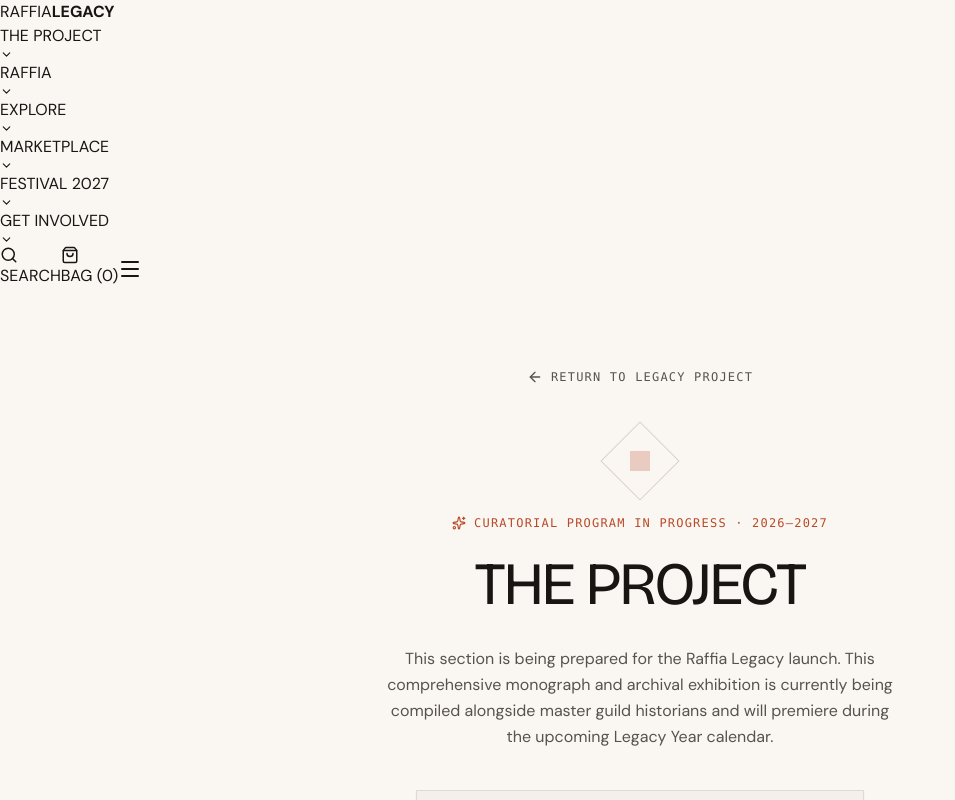
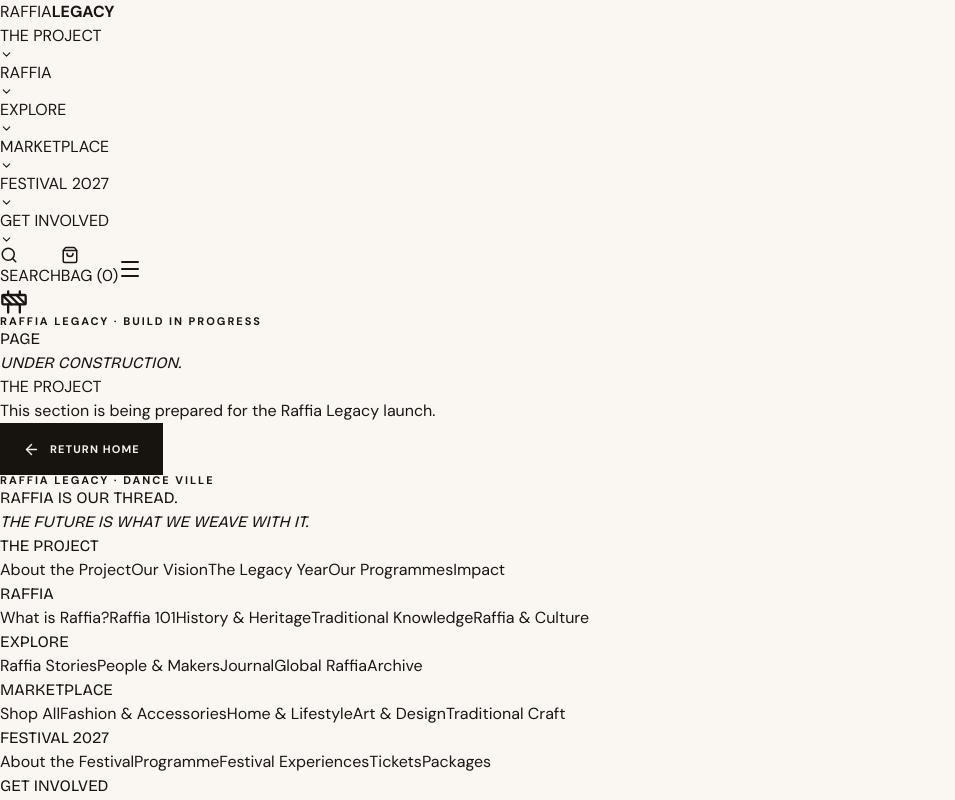
Before and after one commit to Felidonjnr/raffia1, a React (Vite) app: page / in a window 1280 px wide. Both pictures are taken after a click on the button "THE PROJECT". Shown: the top 800 px of the page, without its empty margins (0-955 px from the left). Built offline with nearby package versions, Linux system fonts and the light colour scheme.

Commit message:
Replace Coming Soon state with Page Under Construction experience

```diff
--- a/src/components/ComingSoon.tsx
+++ b/src/components/ComingSoon.tsx
@@ -1,5 +1,5 @@
-import React, { useState } from 'react';
-import { ArrowLeft, CheckCircle2, Sparkles, Send } from 'lucide-react';
+import React from 'react';
+import { ArrowLeft, Construction } from 'lucide-react';
 import { ViewRoute } from '../types';
 
 interface ComingSoonProps {
@@ -9,93 +9,15 @@ interface ComingSoonProps {
   onNavigate: (route: ViewRoute) => void;
 }
 
-export const ComingSoon: React.FC<ComingSoonProps> = ({
-  title,
-  subtitle,
-  contextKicker = 'Curatorial Program In Progress · 2026–2027',
-  onNavigate,
-}) => {
-  const [email, setEmail] = useState('');
-  const [submitted, setSubmitted] = useState(false);
-
-  const handleSubmit = (e: React.FormEvent) => {
-    e.preventDefault();
-    if (email) setSubmitted(true);
-  };
-
-  return (
-    <div className="min-h-[80vh] flex flex-col justify-center py-20 px-6 lg:px-12 bg-tactile-paper">
-      <div className="max-w-2xl mx-auto w-full text-center">
-        {/* Return Button */}
-        <button
-          onClick={() => onNavigate({ type: 'home' })}
-          className="inline-flex items-center gap-2 text-xs font-mono uppercase tracking-widest text-[#57524E] hover:text-[#181513] transition-colors mb-12 cursor-pointer"
-        >
-          <ArrowLeft className="w-4 h-4" />
-          <span>Return to Legacy Project</span>
-        </button>
-
-        {/* Tactile Weave Insignia */}
-        <div className="w-14 h-14 mx-auto mb-6 border border-[#8C7355]/30 flex items-center justify-center rotate-45">
-          <div className="w-5 h-5 bg-[#B84A28]/25 -rotate-45" />
-        </div>
-
-        {/* Kicker */}
-        <div className="inline-flex items-center gap-2 text-xs font-mono uppercase tracking-widest text-[#B84A28] mb-4">
-          <Sparkles className="w-3.5 h-3.5" />
-          <span>{contextKicker}</span>
-        </div>
-
-        {/* Large Editorial Title */}
-        <h1 className="font-editorial text-4xl sm:text-5xl lg:text-6xl font-normal tracking-tight text-[#181513] mb-6 leading-tight">
-          {title}
-        </h1>
-
-        <p className="text-base text-[#57524E] max-w-lg mx-auto leading-relaxed mb-10 font-normal">
-          {subtitle} This comprehensive monograph and archival exhibition is currently being compiled alongside master guild historians and will premiere during the upcoming Legacy Year calendar.
-        </p>
-
-        {/* Notification Dispatch Form */}
-        <div className="p-8 bg-[#F4EFEA] border border-[#181513]/10 max-w-md mx-auto text-left shadow-xs">
-          {!submitted ? (
-            <form onSubmit={handleSubmit} className="space-y-3">
-              <label className="block text-xs font-mono uppercase tracking-widest text-[#57524E]">
-                Register for Curatorial Dispatch
-              </label>
-              <div className="flex gap-2">
-                <input
-                  type="email"
-                  required
-                  value={email}
-                  onChange={(e) => setEmail(e.target.value)}
-                  placeholder="your.email@institution.org"
-                  className="flex-1 px-4 py-3 bg-[#FAF7F2] border border-[#181513]/20 text-xs focus:border-[#B84A28] focus:outline-none"
-                />
-                <button
-                  type="submit"
-                  className="px-5 py-3 bg-[#181513] text-[#FAF7F2] text-xs font-mono uppercase tracking-wider hover:bg-[#B84A28] transition-colors cursor-pointer flex items-center gap-1.5"
-                >
-                  <span>Notify</span>
-                  <Send className="w-3 h-3" />
-                </button>
-              </div>
-              <p className="text-[11px] text-[#57524E]/70">
-                You will receive private notification prior to public release.
-              </p>
-            </form>
-          ) : (
-            <div className="flex items-start gap-3 text-xs text-[#181513]">
-              <CheckCircle2 className="w-5 h-5 text-[#B84A28] shrink-0 mt-0.5" />
-              <div>
-                <p className="font-medium">Invitation Registered</p>
-                <p className="text-[#57524E] mt-0.5">
-                  You are registered to receive the private premiere bulletin for {title}.
-                </p>
-              </div>
-            </div>
-          )}
-        </div>
-      </div>
-    </div>
-  );
-};
+export const ComingSoon: React.FC<ComingSoonProps> = ({ title, subtitle, onNavigate }) => (
+  <main className="under-construction">
+    <div className="construction-mark"><Construction size={28} /></div>
+    <p className="eyebrow">RAFFIA LEGACY · BUILD IN PROGRESS</p>
+    <h1>PAGE<br /><em>UNDER CONSTRUCTION.</em></h1>
+    <p className="construction-title">{title}</p>
+    <p className="construction-copy">{subtitle}</p>
+    <button className="button button-dark" onClick={() => onNavigate({ type:'home' })}>
+      <ArrowLeft size={17} /> RETURN HOME
+    </button>
+  </main>
+);
```
